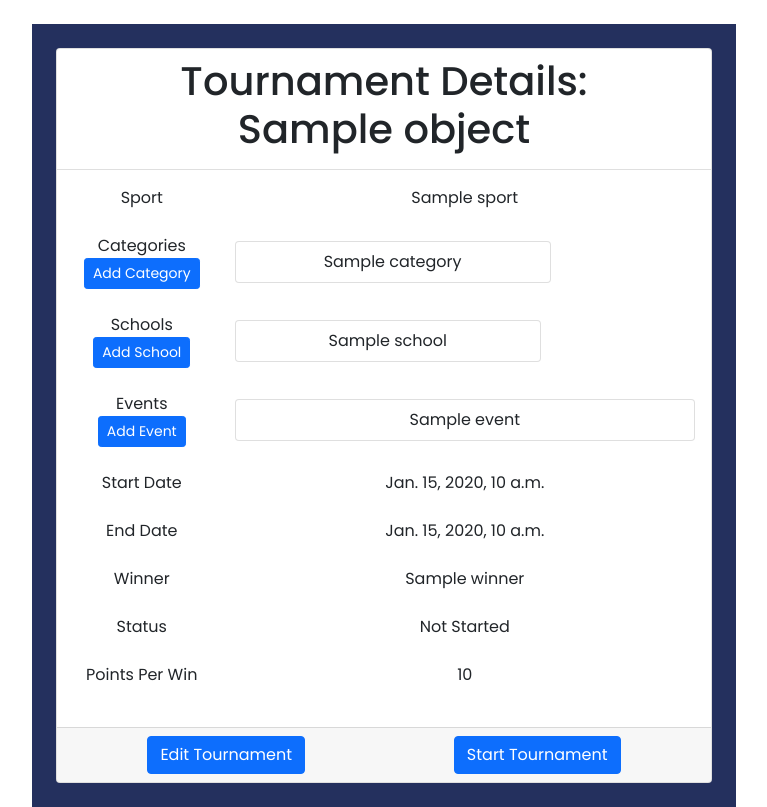
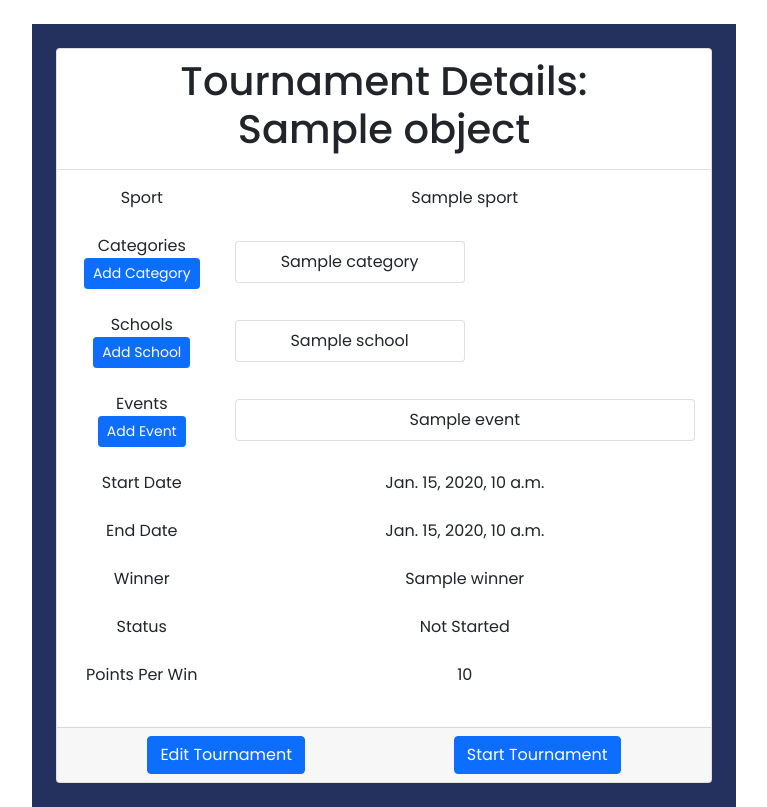
Before and after one commit to lakimapturn/tournament-backend, a Django app: template TournamentTracker/templates/Tournament/tournament-details.html in a window 1280 px wide. Shown: the part 64-871 px from the top of the page, without its empty margins (256-1023 px from the left). Run offline with Django 3.2, Linux system fonts and the light colour scheme; the template is opened without the code that fills it: most values are stand-ins (such as "Sample title", 1, 10 or a date in 2020); parts of the project's set-up code (start-up, migrations or seed data) failed here and were passed over; some libraries are stand-ins or nearby versions.

Commit message:
edited db

```diff
--- a/TournamentTracker/templates/Tournament/tournament-details.html
+++ b/TournamentTracker/templates/Tournament/tournament-details.html
@@ -27,7 +27,7 @@
         <div class="col">
           <ul
             class="list-group"
-            style="display: grid; grid-template-columns: auto auto"
+            style="display: grid; grid-template-columns: 50% 50%"
           >
             {% for category in object.categories.all %}
             <li class="list-group-item" style="border-top-width: 1px">
@@ -50,7 +50,7 @@
         <div class="col">
           <ul
             class="list-group"
-            style="display: grid; grid-template-columns: auto auto"
+            style="display: grid; grid-template-columns: 50% 50%"
           >
             {% for school in object.schools.all %}
             <li class="list-group-item" style="border-top-width: 1px">
```
Also changed, not shown: db.sqlite3.
